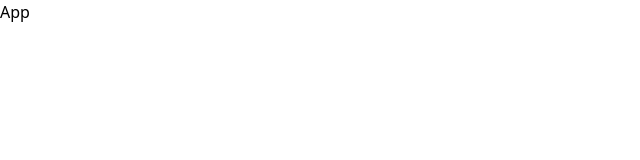
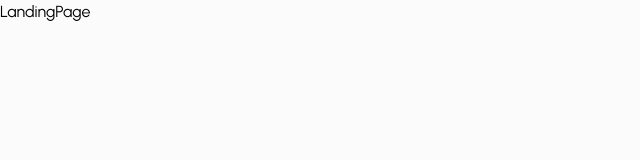
Before and after one commit to ameyg11/INTERVIEW.PREP.AI, a React (Vite) app in the folder frontend/interview-prep-ai/: page / in a window 1280 px wide. Shown: the top 160 px of the page, without its empty margins (0-640 px from the left). Built offline with nearby package versions, Linux system fonts and the light colour scheme.

Commit message:
created the required routes

```diff
--- a/frontend/interview-prep-ai/src/App.jsx
+++ b/frontend/interview-prep-ai/src/App.jsx
@@ -1,9 +1,39 @@
 import React from 'react'
+import { BrowserRouter as Router, Routes, Route } from 'react-router-dom'
+import { Toaster } from 'react-hot-toast'
+
+import Login from './pages/Auth/Login';
+import SignUp from './pages/Auth/SignUp';
+import LandingPage from './pages/LandingPage';
+import Dashboard from "./pages/Home/Dashboard";
+import InterviewPrep from './pages/InterviewPrep/InterviewPrep';
+
 
 const App = () => {
   return (
     <div>
-      App
+      <Router>
+        <Routes>
+          {/* Default Route */}
+          <Route path='/' element={<LandingPage />} />
+
+          {/* {<Route path='/login' element={<Login />} />
+          <Route path='/signup' element={<SignUp />} />} */}
+
+          <Route path='/dashboard' element={<Dashboard />} />
+          <Route path='/interview-prep/:sessionId' element={<InterviewPrep />} />
+        </Routes>
+      </Router>
+
+      <Toaster
+      toastOptions={{
+        className:"",
+        style: {
+          fontSize: "13px",
+        },
+      }}
+      />
+
     </div>
   )
 }
--- a/frontend/interview-prep-ai/src/index.css
+++ b/frontend/interview-prep-ai/src/index.css
@@ -1 +1,87 @@
+@import url('https://fonts.googleapis.com/css2?family=Outfit:wght@100..900&family=Urbanist:ital,wght@0,100..900;1,100..900&display=swap');
 @import "tailwindcss";
+
+@theme {
+  --font-display:"Urbanist", sans-serif;
+  --breakpoint-3xl: 1920px;
+  --color-primary: #FF9324;
+}
+
+@layer base {
+  html {
+    font-family: var(--font-display);
+  }
+
+  body {
+    background-color: #fcfbfc;
+    overflow-x: hidden;
+  }
+}
+
+/* Custom scrollbar styling */
+.custom-scrollbar::-webkit-scrollbar-thumb{
+  background-color: rgba(100, 100, 100, 0.4);
+  border-radius: 10px;
+}
+
+.custom-scrollbar::-webkit-scrollbar-track {
+  background: transparent;
+}
+
+@layer utilities {
+  /* Animate text with a shine efffect */
+  @keyframes text-shine {
+    0% {
+      background-position: 0% 50%;
+    }
+    100%{
+      background-position: 100% 50%;
+    }
+  }
+
+  .animate-text-shine {
+    animation: text-shine 3s ease-in-out infinite alternate;
+  }
+
+  @keyframes blob1 {
+    0%, 100% {transform: translate(0px, 0px) scale(1);}
+    33% {transform: translate(30px, -60px) scale(1.1);}
+    66% {transform: translate(-20px, 20px) scale(0.9);}
+  }
+
+  @keyframes blob2 {
+    0%, 100% {transform: translate(0px, 0px) scale(1);}
+    33% {transform: translate(-40px, 60px) scale(1.05);}
+    66% {transform: translate(20px, -40px) scale(0.95);}
+  }
+
+  @keyframes blob3 {
+    0%, 100% {transform: translate(0px, 0px) scale(1);}
+    33% {transform: translate(20px, 140px) scale(1.15);}
+    66% {transform: translate(-30px, -30px) scale(0.85);}
+  }
+
+  .animate-blob1 {
+    animation: blob1 8s ease-in-out infinite;
+  }
+
+  .animate-blob2 {
+    animation: blob2 10s ease-in-out infinite;
+  }
+
+  .animate-blob3 {
+    animation: blob3 12s ease-in-out infinite;
+  }
+}
+
+.input-box {
+  @apply w-full flex justify-between gap-3 text-sm text-black bg-gray-50/50 rounded px-4 py-3 mb-4 mt-3 border border-gray-100 outline-none focus-within:border-orange-300;
+}
+
+.btn-primary {
+  @apply w-full flex items-center justify-center gap-3 text-sm font-medium text-white bg-black shadow-lg shadow-orange-600/5 p-[10px] rounded-md my-1 hover:bg-orange-600/15 hover:text-black cursor-pointer;
+}
+
+.btn-small {
+  @apply flex items-center justify-center gap-3 bg-linear-to-r from-[#ff932f] to-[#e99a4b] text-sm font-semibold text-white px-7 py-2 rounded hover:bg-black hover:text-white transition-colors cursor-pointer hover:shadow-2xl hover:shadow-orange-300;
+}
```
